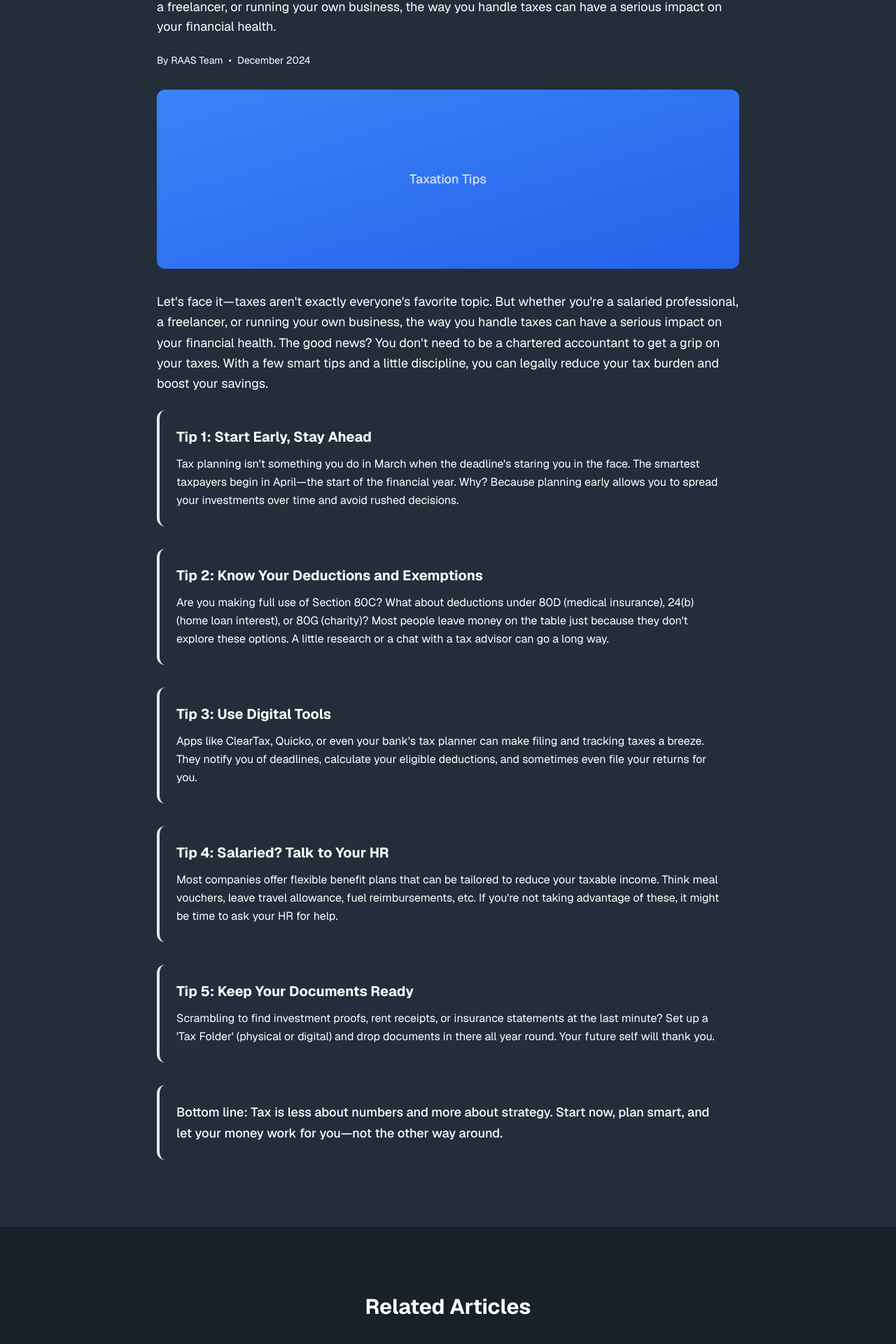
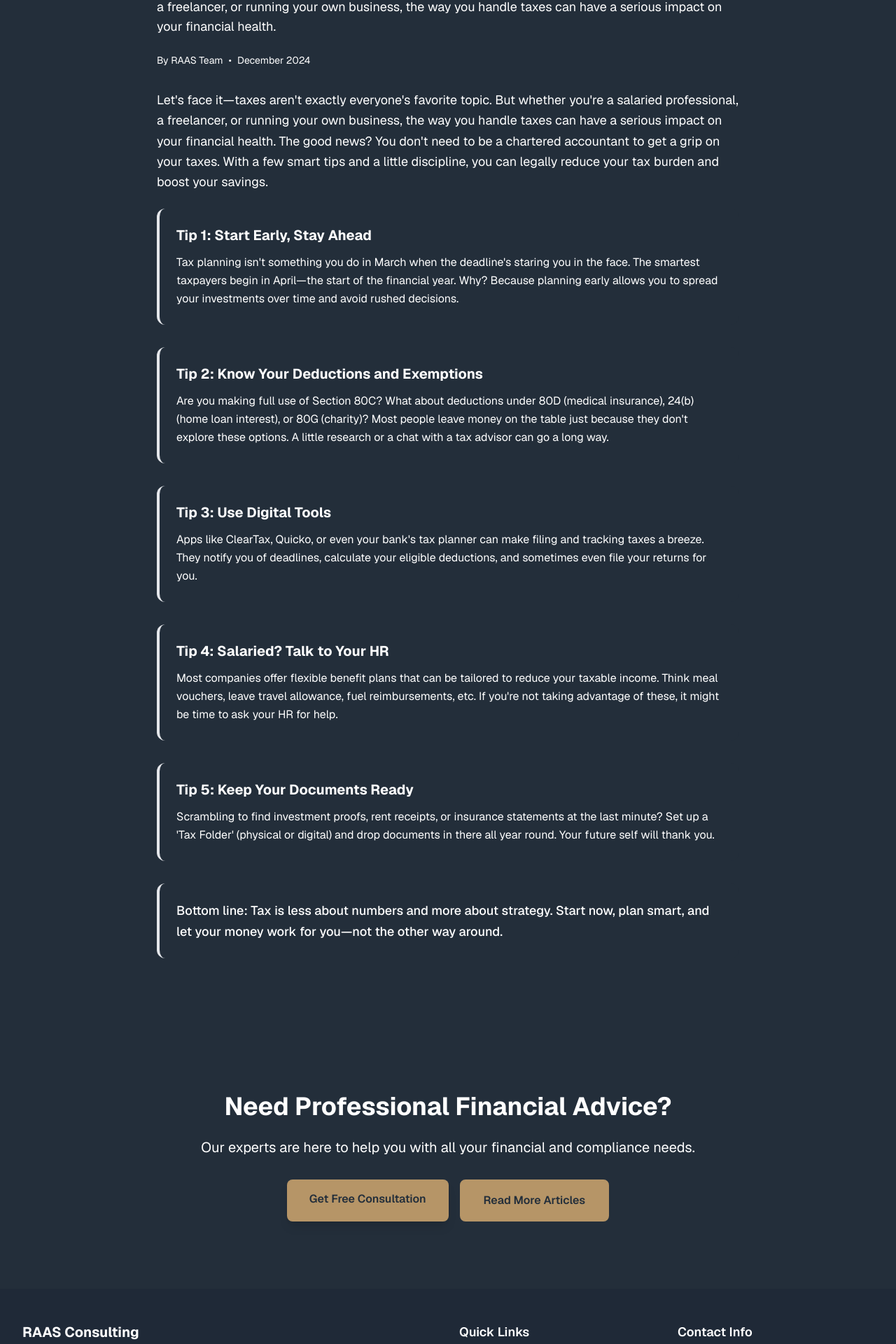
Before and after one commit to hruthiksiva/raas-consultancy, a React (Vite) app: page /blog/1 in a window 1280 px wide. Shown: the part 560-2480 px from the top of the page at 70% size. Built offline with nearby package versions, Linux system fonts and the light colour scheme.

Commit message:
Blog details page refined and chnaged to overall aesthetics

```diff
--- a/src/components/blogdetail/BlogDetailContentSection.jsx
+++ b/src/components/blogdetail/BlogDetailContentSection.jsx
@@ -24,13 +24,13 @@ const BlogDetailContentSection = ({ currentBlog, renderContent }) => (
         </div>
       </div>
       {/* Blog Image */}
-      <div className="mb-6 sm:mb-8">
+      {/* <div className="mb-6 sm:mb-8">
         <div className="w-full h-40 sm:h-64 bg-gradient-to-br from-blue-500 to-blue-600 rounded-xl flex items-center justify-center">
           <span className="text-white/80 text-base sm:text-lg font-medium">
             {currentBlog.title.split(':')[0]}
           </span>
         </div>
-      </div>
+      </div> */}
       {/* Blog Content */}
       <div className="prose prose-lg max-w-none" style={{ color: '#FFFFFF' }}>
         {renderContent(currentBlog.content)}
--- a/src/pages/BlogDetail.jsx
+++ b/src/pages/BlogDetail.jsx
@@ -81,7 +81,7 @@ const BlogDetail = () => {
           {/* Share Section */}
       {/* <BlogDetailShareSection /> */}
       {/* Related Articles */}
-      <BlogDetailRelatedSection relatedBlogs={relatedBlogs} onBlogClick={(slug) => (window.location.href = `/blog/${slug}`)} />
+      {/* <BlogDetailRelatedSection relatedBlogs={relatedBlogs} onBlogClick={(slug) => (window.location.href = `/blog/${slug}`)} /> */}
       {/* CTA Section */}
       <BlogDetailCTASection />
     </div>
```
